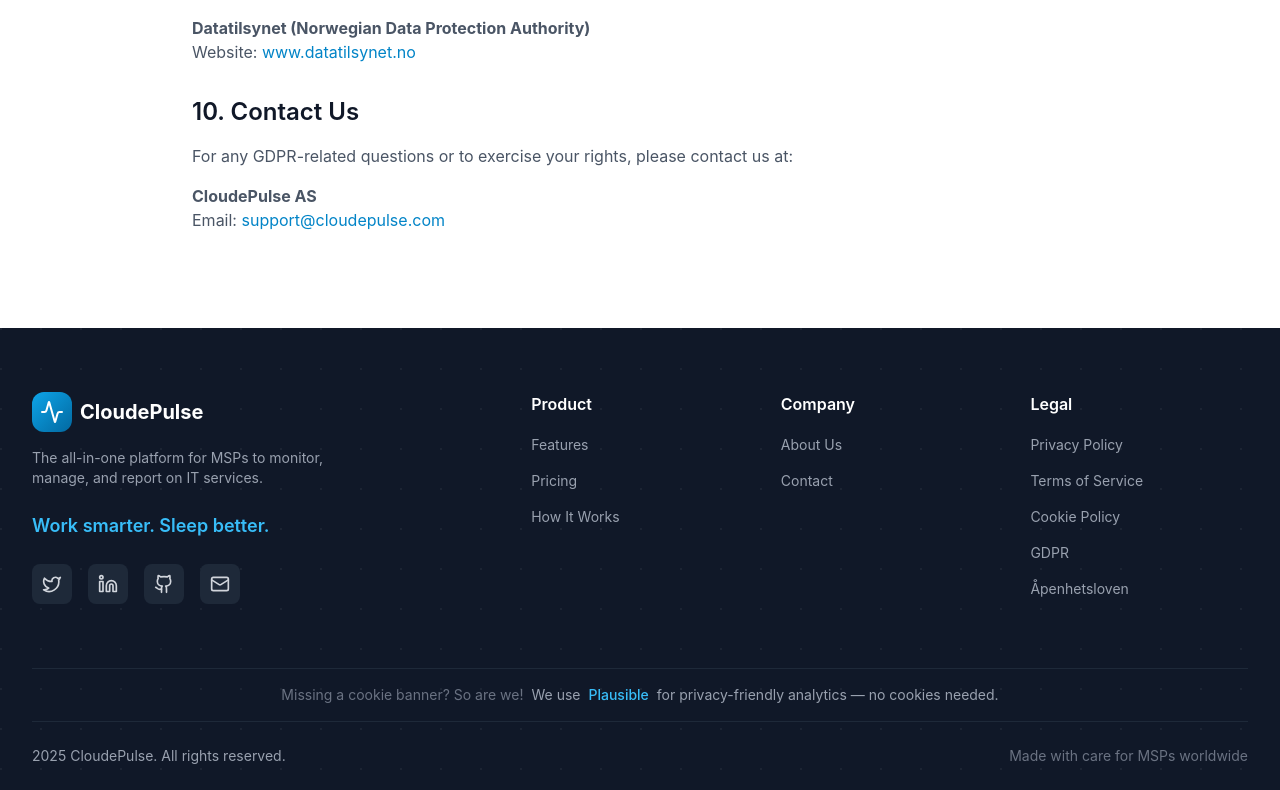
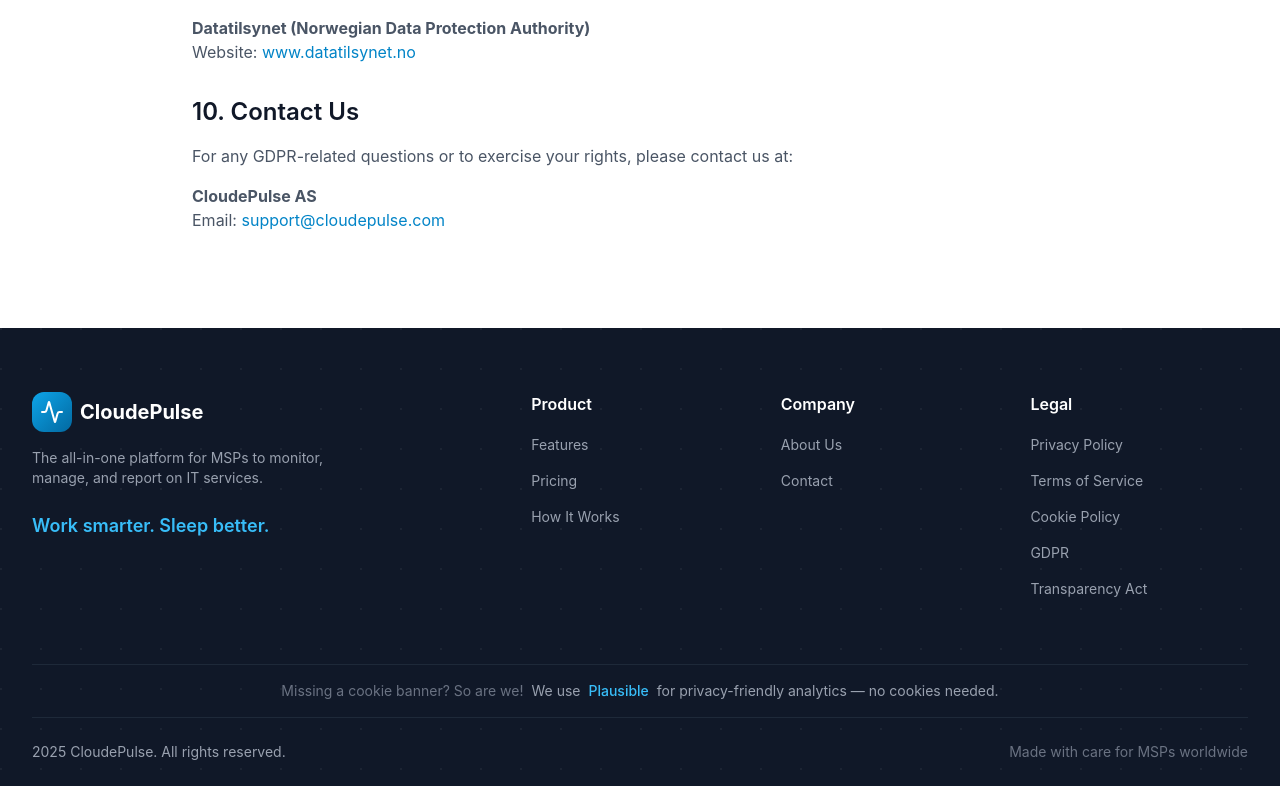
Before and after one commit to Kamitsupport/cloudepulse-website, a React (Vite) app: page /gdpr in a window 1280 px wide. Shown: the part 2784-3574 px from the top of the page. Built offline with nearby package versions, Linux system fonts and the light colour scheme.

Commit message:
fix(footer): remove social links, rename Åpenhetsloven to English

```diff
--- a/src/components/Footer.tsx
+++ b/src/components/Footer.tsx
@@ -1,5 +1,5 @@
 import { motion } from 'framer-motion';
-import { Activity, Github, Twitter, Linkedin, Mail } from 'lucide-react';
+import { Activity } from 'lucide-react';
 import { Link } from 'react-router-dom';
 
 const footerLinks = {
@@ -17,16 +17,10 @@
     { name: 'Terms of Service', href: '/terms' },
     { name: 'Cookie Policy', href: '/cookies' },
     { name: 'GDPR', href: '/gdpr' },
-    { name: 'Åpenhetsloven', href: '/transparency' },
+    { name: 'Transparency Act', href: '/transparency' },
   ],
 };
 
-const socialLinks = [
-  { name: 'Twitter', icon: Twitter, href: '#' },
-  { name: 'LinkedIn', icon: Linkedin, href: '#' },
-  { name: 'GitHub', icon: Github, href: '#' },
-  { name: 'Email', icon: Mail, href: 'mailto:support@cloudepulse.com' },
-];
 
 export default function Footer() {
   const currentYear = new Date().getFullYear();
@@ -73,25 +67,9 @@
               The all-in-one platform for MSPs to monitor, manage, and report on
               IT services.
             </p>
-            <p className="text-lg font-semibold text-primary-400 mb-6">
+            <p className="text-lg font-semibold text-primary-400">
               Work smarter. Sleep better.
             </p>
-
-            {/* Social Links */}
-            <div className="flex gap-4">
-              {socialLinks.map((social) => (
-                <motion.a
-                  key={social.name}
-                  href={social.href}
-                  className="w-10 h-10 bg-gray-800 rounded-lg flex items-center justify-center hover:bg-primary-600 transition-colors"
-                  whileHover={{ scale: 1.1 }}
-                  whileTap={{ scale: 0.95 }}
-                  aria-label={social.name}
-                >
-                  <social.icon className="w-5 h-5" />
-                </motion.a>
-              ))}
-            </div>
           </div>
 
           {/* Product Links */}
```
